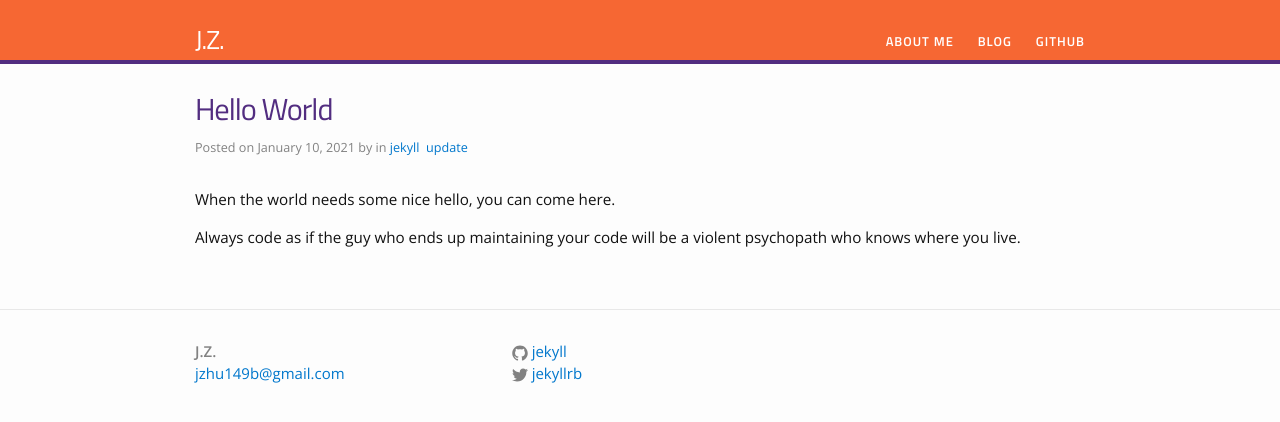
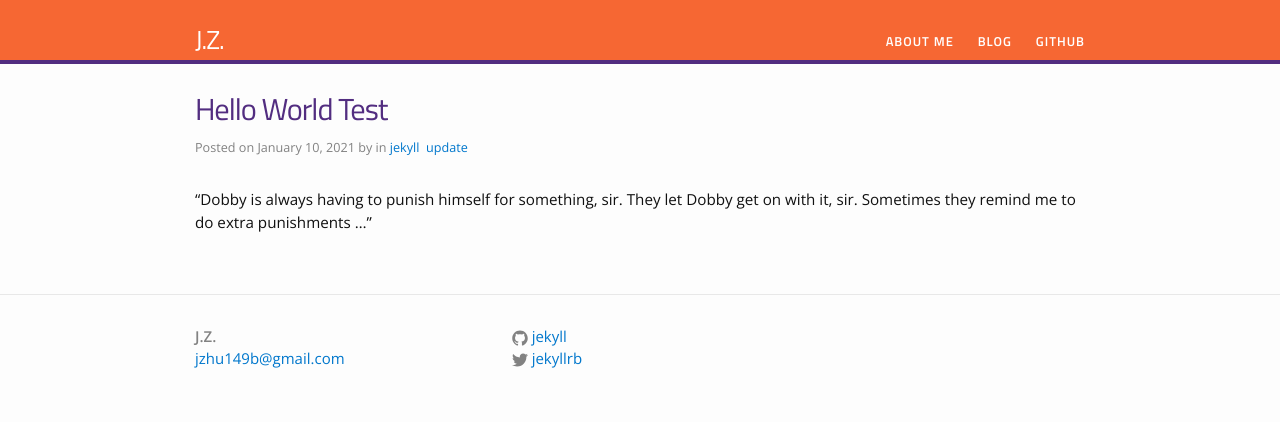
Before and after one commit to Zjtep/Zjtep.github.io, a Jekyll site: the page built from _posts/2015-08-16-welcome-to-jekyll.markdown, in a window 1280 px wide. Shown: the top 422 px of the page. Built offline with Jekyll 4.4.1, drawn with Linux system fonts in a browser that asks for light colours.

```diff
--- a/_posts/2015-08-16-welcome-to-jekyll.markdown
+++ b/_posts/2015-08-16-welcome-to-jekyll.markdown
@@ -1,10 +1,7 @@
 ---
 layout: post
-title:  "Hello World"
+title:  "Hello World Test"
 date:   2021-01-10 15:36:27
 categories: jekyll update
 ---
-When the world needs some nice hello, you can come here.
-
-
-Always code as if the guy who ends up maintaining your code will be a violent psychopath who knows where you live.
+“Dobby is always having to punish himself for something, sir. They let Dobby get on with it, sir. Sometimes they remind me to do extra punishments …”
```
Also changed, not shown: _posts/2021-05-01-mulberry.markdown (+15 -3 lines), about.md (+2 -2 lines), blog.md (+2 -1 lines).
